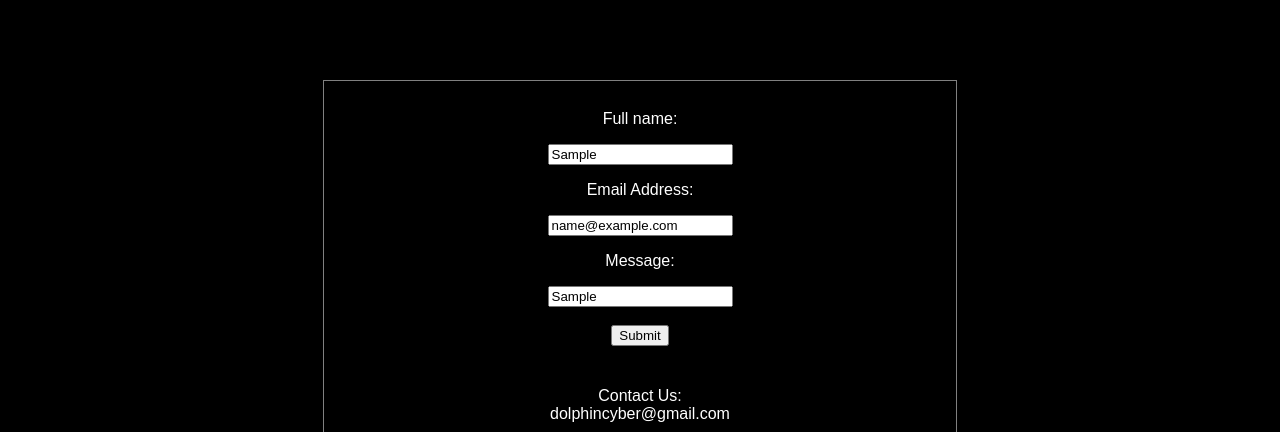
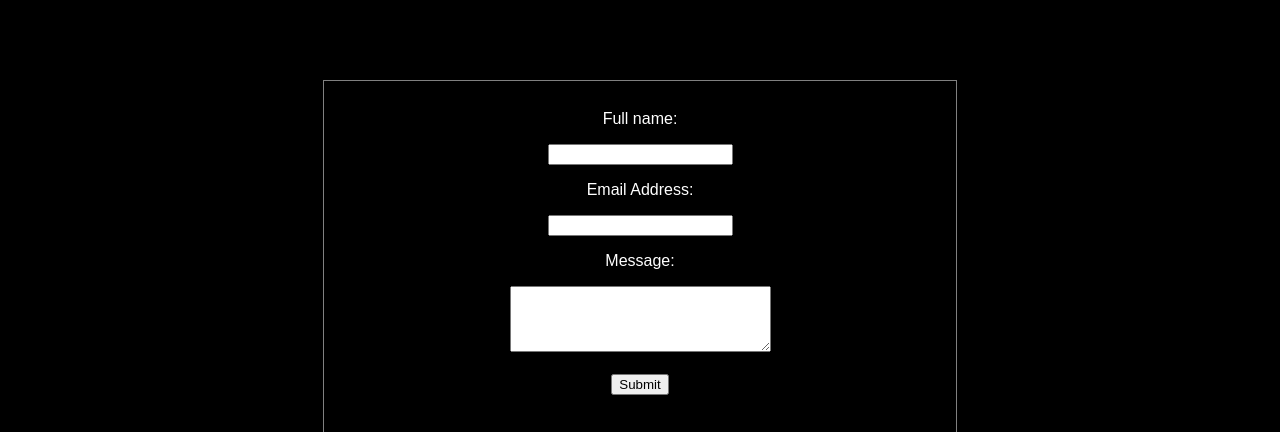
Before and after one commit to limzian/ID_S10242376H_LimZiAn_Assg01, a website: page ID_S10242376H_LimZiAn_Assg1_website/contact.html in a window 1280 px wide. Both pictures are taken after typing "Sample", "name@example.com", "Sample" into the empty fields and a click on the button "Submit". Shown: the part 368-800 px from the top of the page. Drawn offline with nearby package versions, Linux system fonts and the light colour scheme.

Commit message:
email workkksss

```diff
--- a/ID_S10242376H_LimZiAn_Assg1_website/contact.html
+++ b/ID_S10242376H_LimZiAn_Assg1_website/contact.html
@@ -4,6 +4,15 @@
   <script src='script'.js></script>
     <head>
       <title>Dolphin Cyber Cafe - Surf the web</title>
+      <script src = 'script.js'></script>
+      <script type="text/javascript"
+        src="https://cdn.jsdelivr.net/npm/@emailjs/browser@3/dist/email.min.js">
+      </script>
+      <script type="text/javascript">
+        (function(){
+        emailjs.init("ko7zoLe5lBtFw5hSp");
+        })();
+      </script>
     </head>
    <body>
       <nav>
@@ -37,19 +46,21 @@
       <section class = container>
         <section class = contactcontainer>
           <div class = 'splits'>
+            <form onsubmit="sendEmail(); reset(); return false;">
               <p>
                 Full name:
               </p>
-            <input type="text" id = "Name" >
+              <input type="text" id = "name" required>
               <p>
                 Email Address:
               </p>
-            <input type="email" id = "Email" >
+              <input type="email" id = "email" required>
               <p>
                 Message:
               </p>
-            <input type="text" id = "Message" ><br><br>
-            <button type ="button" id="button" > Submit </button>
+              <textarea id = "message" rows = '4' cols="30" required ></textarea><br><br>
+              <button type ="submit" id="button" > Submit </button>
+            </form>
           </div>
           <div class = 'splits'>
             <p>
--- /dev/null
+++ b/ID_S10242376H_LimZiAn_Assg1_website/script.js
@@ -0,0 +1,21 @@
+function sendEmail(){
+  var params = {
+    name: document.getElementById("name").value,
+    email: document.getElementById("email").value,
+    message: document.getElementById("message").value,
+    };
+    const serviceID = "service_47p1frd"
+    const templateID = "template_id2h2ms"
+
+    emailjs.send(serviceID,templateID,params)
+    .then(
+      res =>{
+        document.getElementById("name").value = "";
+        document.getElementById("email").value = "";
+        document.getElementById("message").value = "";
+        console.log(res);
+        alert("Your message has been sent successfully.")
+      }
+    )
+    .catch(err=>console.log(err))
+}
```
Also changed, not shown: 1 other file. Lines whose indentation alone changed are shown as unchanged.
